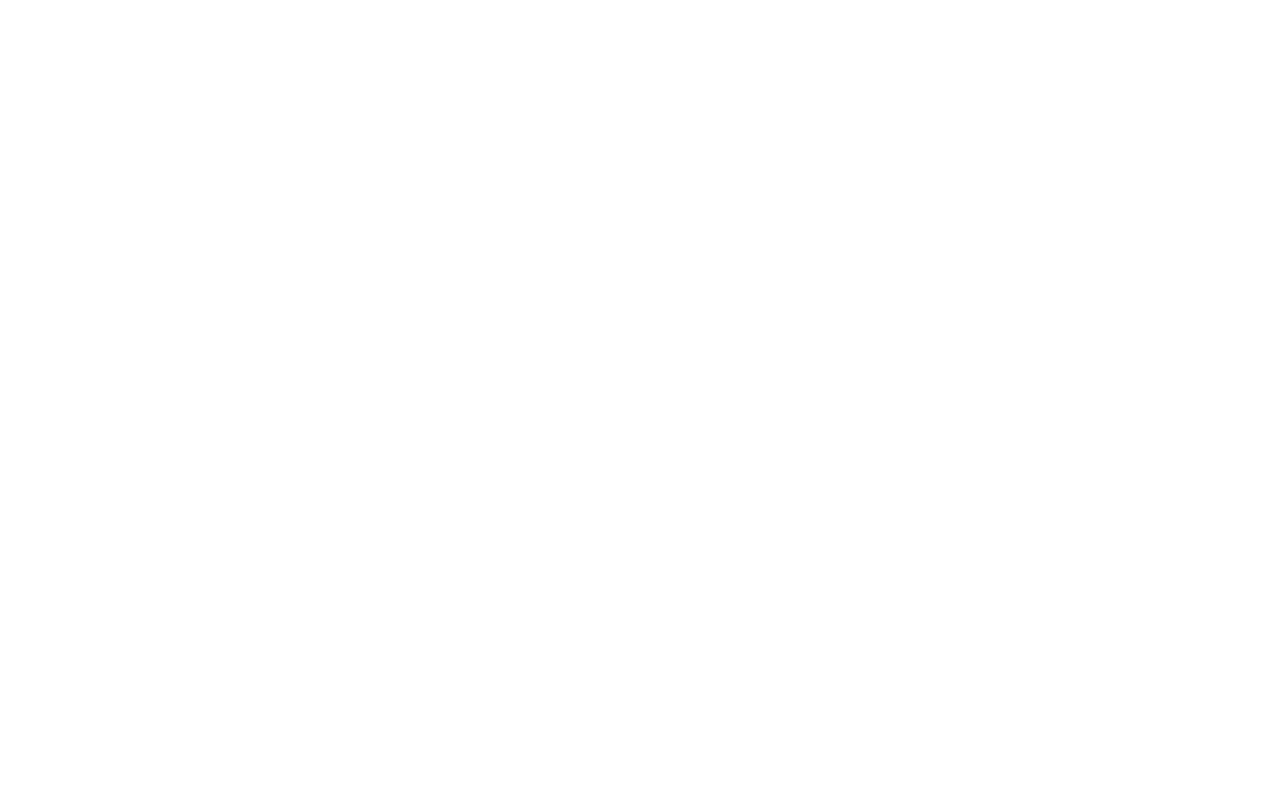
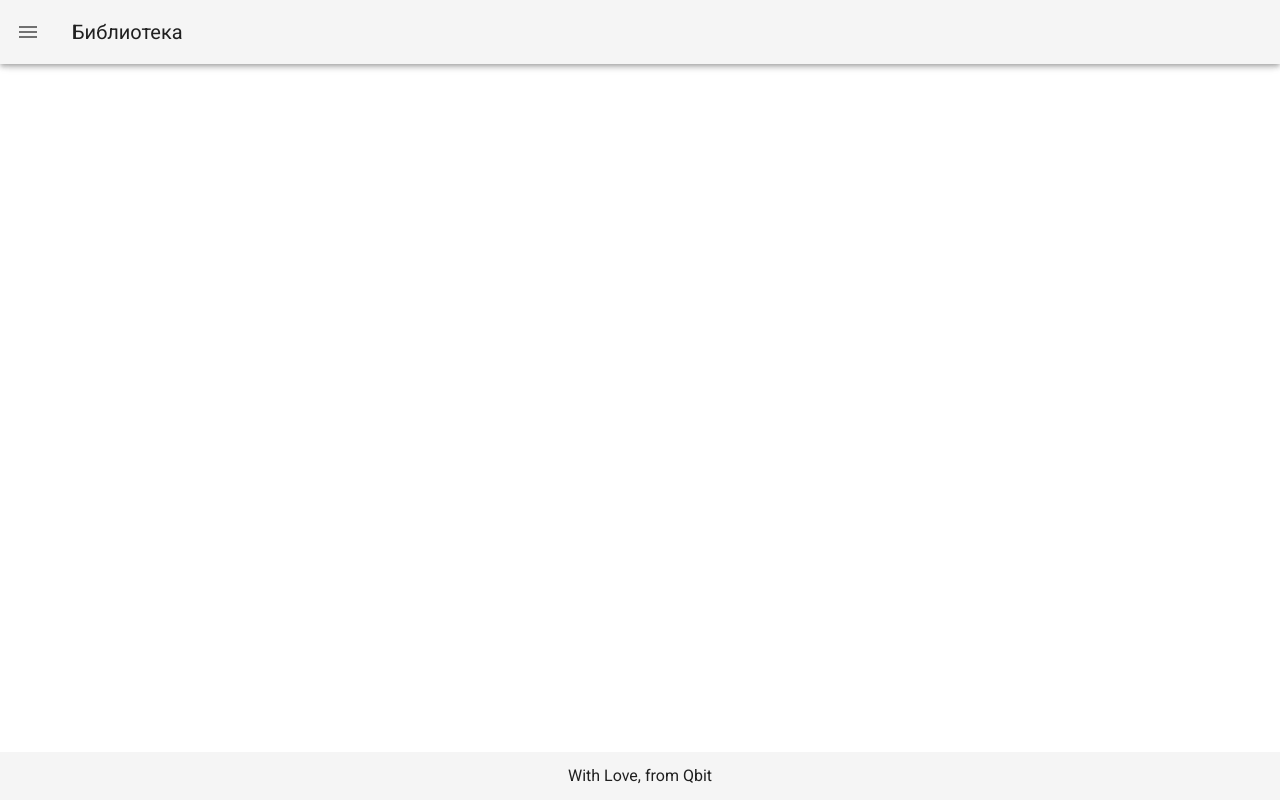
Before and after one commit to qbclub/library, a Vue app: page / in a window 1280 px wide. Built offline with nearby package versions, Linux system fonts and the light colour scheme.

Commit message:
set main layout

```diff
--- a/src/App.vue
+++ b/src/App.vue
@@ -1,18 +1,60 @@
 <template>
-  <div>
+  <v-app>
+    <v-navigation-drawer v-model="drawer" fixed temporary app>
+      <v-list nav>
+        <!-- active-class="deep-purple--text text--accent-4" -->
+        <v-list-item-group v-for="(item, key) in this.routes" :key="key">
+          <v-list-item>
+            <v-list-item-title @click="routeTo(item.path)" v-text="item.title">
+            </v-list-item-title>
+          </v-list-item>
+        </v-list-item-group>
+      </v-list>
+    </v-navigation-drawer>
+
+    <v-app-bar app hide-on-scroll
+      ><v-app-bar-nav-icon @click.stop="drawer = !drawer"></v-app-bar-nav-icon>
+      <v-toolbar-title @click="routeTo('/')" style="cursor: pointer"
+        >Библиотека</v-toolbar-title
+      >
+    </v-app-bar>
+
     <v-main>
-      <router-view/>
+      <v-container fluid>
+        <router-view />
+      </v-container>
     </v-main>
-  </div>
+
+    <v-footer padless app>
+      <v-col cols="2"></v-col>
+      <v-col class="text-center" cols="8">With Love, from Qbit</v-col>
+      <v-col cols="2"></v-col>
+    </v-footer>
+  </v-app>
 </template>
 
 <script>
-
 export default {
-  name: 'App',
+  name: "App",
 
   data: () => ({
-    //
+    drawer: false,
+    routes: [
+      {
+        title: "route 1",
+        path: "/",
+      },
+      {
+        title: "route 2",
+        path: "/",
+      },
+    ],
   }),
+  methods: {
+    routeTo: function (path) {
+      this.$router.push(path);
+      this.drawer = false;
+    },
+  },
 };
 </script>
```
Also changed, not shown: 1 other file (tests, documents, lock files or other folders).
